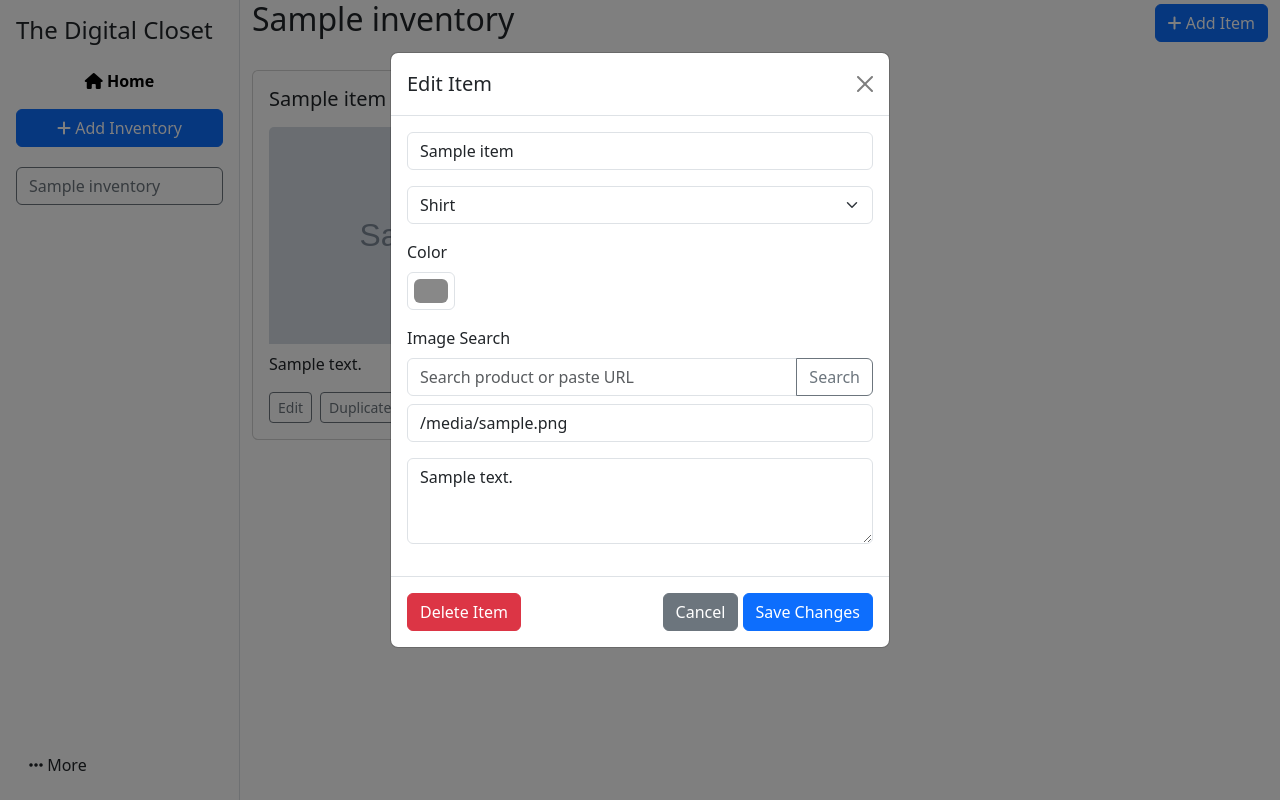
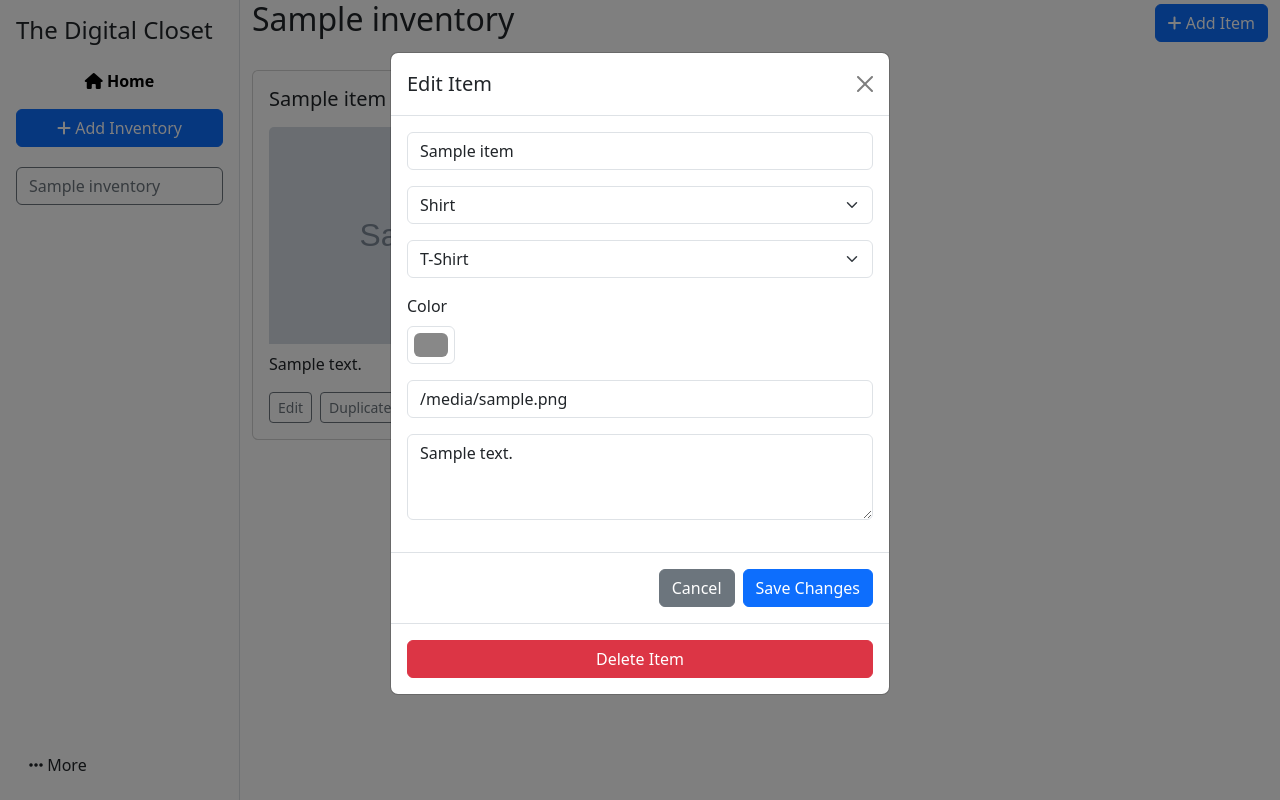
Before and after one commit to FredDan05/Final-Project, a Flask app: page /inventory/1 in a window 1280 px wide, after a click on "Edit". Run offline with Flask 3, Linux system fonts and the light colour scheme; the visitor is signed in with stand-in values (Sample User, id 1); grey boxes marked "Sample" are stand-in pictures; a database or web service that is not in the repository returns one stand-in record (values such as "Sample title"); some libraries are stand-ins or nearby versions.

Commit message:
Add item fixed

```diff
--- a/templates/inventory/view.html
+++ b/templates/inventory/view.html
@@ -62,7 +62,7 @@
                                 <input type="text" class="form-control" name="name" placeholder="Item Name" value="{{ item.name }}" required>
                             </div>
                             <div class="mb-3">
-                                <select class="form-select" name="type" required>
+                                <select class="form-select itemType" name="type" required onchange="updateSubtypes(this)">
                                     <option value="shirt" {% if item.type == 'shirt' %}selected{% endif %}>Shirt</option>
                                     <option value="pants" {% if item.type == 'pants' %}selected{% endif %}>Pants</option>
                                     <option value="socks" {% if item.type == 'socks' %}selected{% endif %}>Socks</option>
@@ -70,32 +70,29 @@
                                     <option value="accessory" {% if item.type == 'accessory' %}selected{% endif %}>Accessory</option>
                                 </select>
                             </div>
+                            <div class="mb-3 subtypeContainer" style="display: none;">
+                                <select class="form-select itemSubtype" name="subtype">
+                                    <!-- Options will be populated by JavaScript -->
+                                </select>
+                            </div>
                             <div class="mb-3">
                                 <label for="colorPicker{{ item.id }}" class="form-label">Color</label>
                                 <input type="color" class="form-control form-control-color" id="colorPicker{{ item.id }}" name="color" value="{{ item.color }}" required>
                             </div>
                             <div class="mb-3">
-                                <label class="form-label">Image Search</label>
-                                <div class="input-group mb-2">
-                                    <input type="text" class="form-control" id="searchInput{{ item.id }}" placeholder="Search product or paste URL">
-                                    <button type="button" class="btn btn-outline-secondary" onclick="searchImages('{{ item.id }}')">Search</button>
-                                </div>
-                                <div id="searchResults{{ item.id }}" class="row row-cols-2 g-2 mb-2"></div>
                                 <input type="url" class="form-control" name="image_url" value="{{ item.image_url }}" placeholder="Image URL">
                             </div>
                             <div class="mb-3">
                                 <textarea class="form-control" name="description" placeholder="Description" rows="3">{{ item.description }}</textarea>
                             </div>
                         </div>
-                        <div class="modal-footer justify-content-between">
-                            <form action="/inventory/{{ inventory.id }}/delete_item/{{ item.id }}" method="post">
-                                <button type="submit" class="btn btn-danger">Delete Item</button>
-                            </form>
-                            <div>
-                                <button type="button" class="btn btn-secondary" data-bs-dismiss="modal">Cancel</button>
-                                <button type="submit" class="btn btn-primary">Save Changes</button>
-                            </div>
+                        <div class="modal-footer">
+                            <button type="button" class="btn btn-secondary" data-bs-dismiss="modal">Cancel</button>
+                            <button type="submit" class="btn btn-primary">Save Changes</button>
                         </div>
+                    </form>
+                    <form action="/inventory/{{ inventory.id }}/delete_item/{{ item.id }}" method="post" class="p-3 border-top">
+                        <button type="submit" class="btn btn-danger w-100">Delete Item</button>
                     </form>
                 </div>
             </div>
@@ -118,7 +115,7 @@
                         <input type="text" class="form-control" name="name" placeholder="Item Name" required>
                     </div>
                     <div class="mb-3">
-                        <select class="form-select" name="type" required>
+                        <select class="form-select itemType" name="type" required onchange="updateSubtypes(this)">
                             <option value="" disabled selected>Select Item Type</option>
                             <option value="shirt">Shirt</option>
                             <option value="pants">Pants</option>
@@ -127,17 +124,16 @@
                             <option value="accessory">Accessory</option>
                         </select>
                     </div>
+                    <div class="mb-3 subtypeContainer" style="display: none;">
+                        <select class="form-select itemSubtype" name="subtype">
+                            <!-- Options will be populated by JavaScript -->
+                        </select>
+                    </div>
                     <div class="mb-3">
                         <label for="colorPicker" class="form-label">Color</label>
                         <input type="color" class="form-control form-control-color" id="colorPicker" name="color" value="#000000" required>
                     </div>
                     <div class="mb-3">
-                        <label class="form-label">Image Search</label>
-                        <div class="input-group mb-2">
-                            <input type="text" class="form-control" id="searchInput" placeholder="Search product or paste URL">
-                            <button type="button" class="btn btn-outline-secondary" onclick="searchImages()">Search</button>
-                        </div>
-                        <div id="searchResults" class="row row-cols-2 g-2 mb-2"></div>
                         <input type="url" class="form-control" name="image_url" placeholder="Image URL">
                     </div>
                     <div class="mb-3">
@@ -154,52 +150,31 @@
 </div>
 
 <script>
-async function searchImages(itemId = '') {
-    const searchInput = document.getElementById(`searchInput${itemId}`);
-    const resultsContainer = document.getElementById(`searchResults${itemId}`);
-    const query = searchInput.value;
+const subtypes = {
+    shirt: ['T-Shirt', 'Buttoned', 'Sweatshirt', 'Hoodie'],
+    pants: ['Jeans', 'Chinos', 'Sweatpants', 'Shorts']
+};
 
-    resultsContainer.innerHTML = '<div class="col-12 text-center">Searching...</div>';
+function updateSubtypes(typeSelect) {
+    const form = typeSelect.closest('form');
+    const subtypeContainer = form.querySelector('.subtypeContainer');
+    const subtypeSelect = form.querySelector('.itemSubtype');
 
-    try {
-        const response = await fetch('/search_product_images', {
-            method: 'POST',
-            headers: {
-                'Content-Type': 'application/json',
-            },
-            body: JSON.stringify({
-                product_name: query,
-                website_url: query.startsWith('http') ? query : null
-            })
-        });
-
-        const data = await response.json();
-
-        if (data.success && data.images.length > 0) {
-            resultsContainer.innerHTML = data.images.map(imageUrl => `
-                <div class="col">
-                    <div class="card h-100">
-                        <img src="${imageUrl}" class="card-img-top" style="object-fit: cover; height: 100px;" alt="Product image">
-                        <div class="card-body p-2">
-                            <button class="btn btn-sm btn-primary w-100" onclick="selectImage('${imageUrl}', '${itemId}')">
-                                Select
-                            </button>
-                        </div>
-                    </div>
-                </div>
-            `).join('');
-        } else {
-            resultsContainer.innerHTML = '<div class="col-12 text-center">No images found</div>';
-        }
-    } catch (error) {
-        console.error('Search error:', error);
-        resultsContainer.innerHTML = '<div class="col-12 text-center text-danger">Error fetching images</div>';
+    if (typeSelect.value === 'shirt' || typeSelect.value === 'pants') {
+        subtypeSelect.innerHTML = subtypes[typeSelect.value]
+            .map(type => `<option value="${type}">${type}</option>`)
+            .join('');
+        subtypeContainer.style.display = 'block';
+    } else {
+        subtypeContainer.style.display = 'none';
     }
 }
 
-function selectImage(imageUrl, itemId) {
-    const imageUrlInput = document.querySelector(`#${itemId ? 'editItemModal' + itemId : 'newItemModal'} input[name="image_url"]`);
-    imageUrlInput.value = imageUrl;
-}
+// Initialize subtypes for pre-selected values
+document.querySelectorAll('.itemType').forEach(select => {
+    if (select.value === 'shirt' || select.value === 'pants') {
+        updateSubtypes(select);
+    }
+});
 </script>
 {% endblock %}
```
